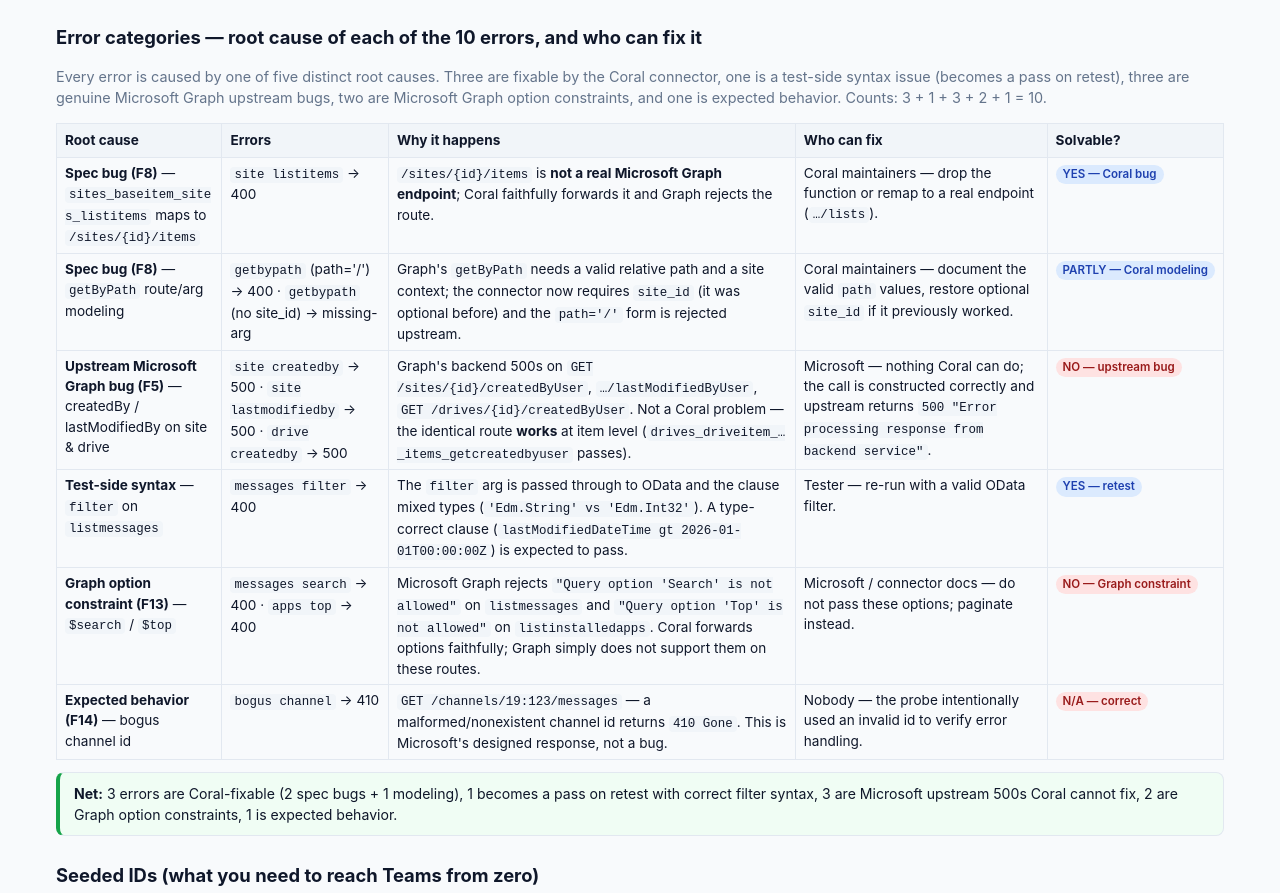
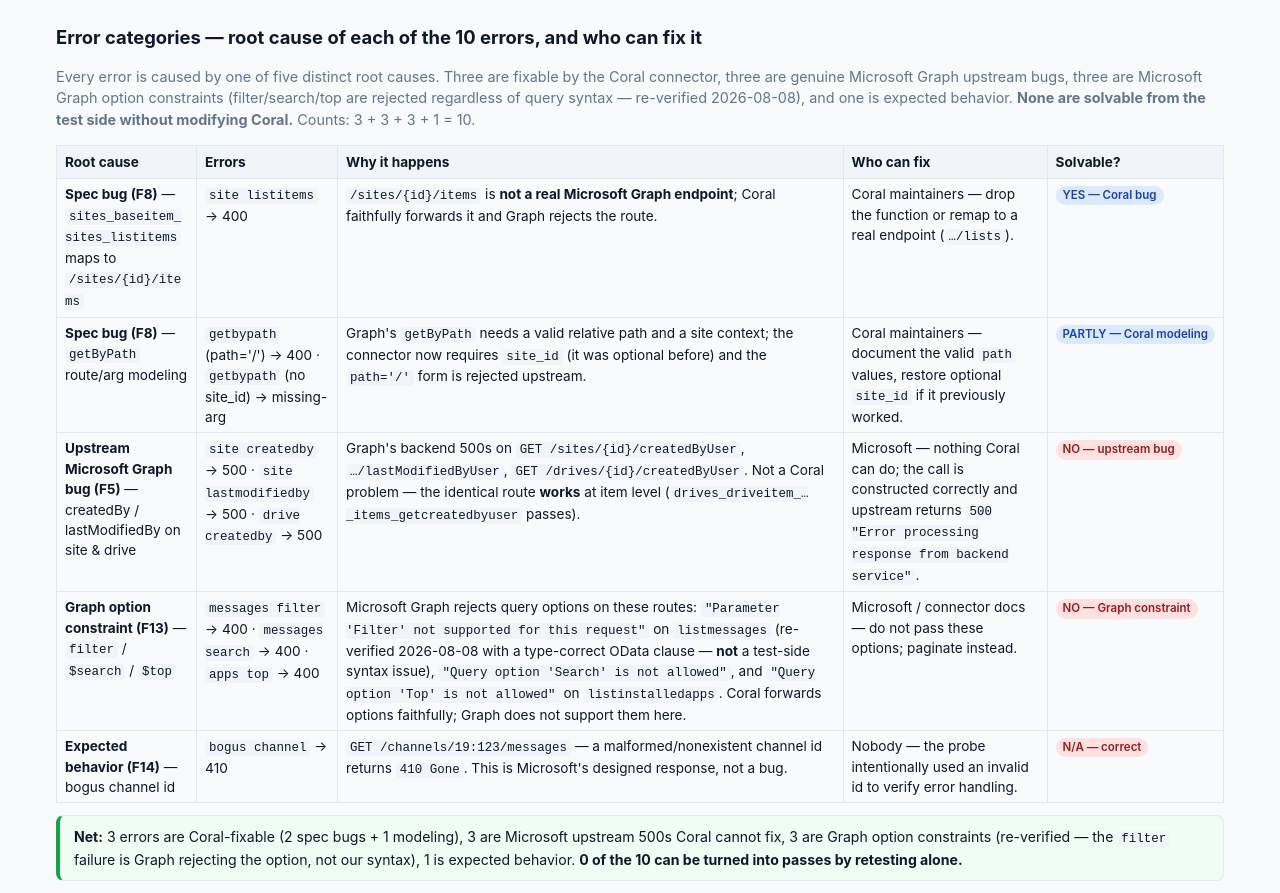
Before and after one commit to FiscalMindset/coral_specs_testing, a plain HTML site: page reports/2026-08-08-sharepoint-teams-coral-sql-data-report-v7.html in a window 1280 px wide. Shown: the part 945-1838 px from the top of the page. Drawn offline with Linux system fonts and the light colour scheme.

Commit message:
fix(report): correct F13 — filter on listmessages is a Graph constraint (re-verified type-correct clause still 400); 0 of 10 errors solvable test-side

```diff
--- a/frontend/js/data.js
+++ b/frontend/js/data.js
@@ -17,7 +17,7 @@
       "F4/F5 persist — user rows carry no id column; site/drive createdByUser routes still 500 upstream",
       "F8 persists — sites_baseitem_sites_listitems still maps non-endpoint → 400; getByPath now requires site_id",
       "F11 — teams listtags → 403: app role set lacks TeamworkTag.Read (permission gap, needs consent update)",
-      "F13/F14 — Graph option constraints: top rejected on listinstalledapps, search rejected on listmessages; bogus channel → 410 Gone",
+      "F13/F14 — Graph option constraints: filter/search/top all rejected on listmessages/listinstalledapps (filter re-verified type-correct, still 400); bogus channel → 410 Gone",
       "F15 — connector drift: 6,038 table functions (+262 vs v6), 736 tables, still exactly one zero-arg function"
     ],
     md: "reports/2026-08-08-sharepoint-teams-coral-sql-data-report-v7.html",
--- a/reports/2026-08-08-sharepoint-teams-coral-sql-data-report-v7.html
+++ b/reports/2026-08-08-sharepoint-teams-coral-sql-data-report-v7.html
@@ -130,19 +130,18 @@
 </div>
 
 <h2>Error categories — root cause of each of the 10 errors, and who can fix it</h2>
-<p class="sub">Every error is caused by one of five distinct root causes. Three are fixable by the Coral connector, one is a test-side syntax issue (becomes a pass on retest), three are genuine Microsoft Graph upstream bugs, two are Microsoft Graph option constraints, and one is expected behavior. Counts: 3 + 1 + 3 + 2 + 1 = 10.</p>
+<p class="sub">Every error is caused by one of five distinct root causes. Three are fixable by the Coral connector, three are genuine Microsoft Graph upstream bugs, three are Microsoft Graph option constraints (filter/search/top are rejected regardless of query syntax — re-verified 2026-08-08), and one is expected behavior. <strong>None are solvable from the test side without modifying Coral.</strong> Counts: 3 + 3 + 3 + 1 = 10.</p>
 <div class="tbl-scroll">
 <table>
 <tr><th>Root cause</th><th>Errors</th><th>Why it happens</th><th>Who can fix</th><th>Solvable?</th></tr>
 <tr><td><strong>Spec bug (F8)</strong> — <code>sites_baseitem_sites_listitems</code> maps to <code>/sites/{id}/items</code></td><td><code>site listitems</code> → 400</td><td><code>/sites/{id}/items</code> is <strong>not a real Microsoft Graph endpoint</strong>; Coral faithfully forwards it and Graph rejects the route.</td><td>Coral maintainers — drop the function or remap to a real endpoint (<code>…/lists</code>).</td><td><span class='st st-fixed'>YES — Coral bug</span></td></tr>
 <tr><td><strong>Spec bug (F8)</strong> — <code>getByPath</code> route/arg modeling</td><td><code>getbypath</code> (path='/') → 400 · <code>getbypath</code> (no site_id) → missing-arg</td><td>Graph's <code>getByPath</code> needs a valid relative path and a site context; the connector now requires <code>site_id</code> (it was optional before) and the <code>path='/'</code> form is rejected upstream.</td><td>Coral maintainers — document the valid <code>path</code> values, restore optional <code>site_id</code> if it previously worked.</td><td><span class='st st-fixed'>PARTLY — Coral modeling</span></td></tr>
 <tr><td><strong>Upstream Microsoft Graph bug (F5)</strong> — createdBy / lastModifiedBy on site &amp; drive</td><td><code>site createdby</code> → 500 · <code>site lastmodifiedby</code> → 500 · <code>drive createdby</code> → 500</td><td>Graph's backend 500s on <code>GET /sites/{id}/createdByUser</code>, <code>…/lastModifiedByUser</code>, <code>GET /drives/{id}/createdByUser</code>. Not a Coral problem — the identical route <strong>works</strong> at item level (<code>drives_driveitem_…_items_getcreatedbyuser</code> passes).</td><td>Microsoft — nothing Coral can do; the call is constructed correctly and upstream returns <code>500 "Error processing response from backend service"</code>.</td><td><span class='st st-error'>NO — upstream bug</span></td></tr>
-<tr><td><strong>Test-side syntax</strong> — <code>filter</code> on <code>listmessages</code></td><td><code>messages filter</code> → 400</td><td>The <code>filter</code> arg is passed through to OData and the clause mixed types (<code>'Edm.String' vs 'Edm.Int32'</code>). A type-correct clause (<code>lastModifiedDateTime gt 2026-01-01T00:00:00Z</code>) is expected to pass.</td><td>Tester — re-run with a valid OData filter.</td><td><span class='st st-fixed'>YES — retest</span></td></tr>
-<tr><td><strong>Graph option constraint (F13)</strong> — <code>$search</code> / <code>$top</code></td><td><code>messages search</code> → 400 · <code>apps top</code> → 400</td><td>Microsoft Graph rejects <code>"Query option 'Search' is not allowed"</code> on <code>listmessages</code> and <code>"Query option 'Top' is not allowed"</code> on <code>listinstalledapps</code>. Coral forwards options faithfully; Graph simply does not support them on these routes.</td><td>Microsoft / connector docs — do not pass these options; paginate instead.</td><td><span class='st st-error'>NO — Graph constraint</span></td></tr>
+<tr><td><strong>Graph option constraint (F13)</strong> — <code>filter</code> / <code>$search</code> / <code>$top</code></td><td><code>messages filter</code> → 400 · <code>messages search</code> → 400 · <code>apps top</code> → 400</td><td>Microsoft Graph rejects query options on these routes: <code>"Parameter 'Filter' not supported for this request"</code> on <code>listmessages</code> (re-verified 2026-08-08 with a type-correct OData clause — <strong>not</strong> a test-side syntax issue), <code>"Query option 'Search' is not allowed"</code>, and <code>"Query option 'Top' is not allowed"</code> on <code>listinstalledapps</code>. Coral forwards options faithfully; Graph does not support them here.</td><td>Microsoft / connector docs — do not pass these options; paginate instead.</td><td><span class='st st-error'>NO — Graph constraint</span></td></tr>
 <tr><td><strong>Expected behavior (F14)</strong> — bogus channel id</td><td><code>bogus channel</code> → 410</td><td><code>GET /channels/19:123/messages</code> — a malformed/nonexistent channel id returns <code>410 Gone</code>. This is Microsoft's designed response, not a bug.</td><td>Nobody — the probe intentionally used an invalid id to verify error handling.</td><td><span class='st st-gated'>N/A — correct</span></td></tr>
 </table>
 </div>
-<div class="notice ok"><strong>Net:</strong> 3 errors are Coral-fixable (2 spec bugs + 1 modeling), 1 becomes a pass on retest with correct filter syntax, 3 are Microsoft upstream 500s Coral cannot fix, 2 are Graph option constraints, 1 is expected behavior.</div>
+<div class="notice ok"><strong>Net:</strong> 3 errors are Coral-fixable (2 spec bugs + 1 modeling), 3 are Microsoft upstream 500s Coral cannot fix, 3 are Graph option constraints (re-verified — the <code>filter</code> failure is Graph rejecting the option, not our syntax), 1 is expected behavior. <strong>0 of the 10 can be turned into passes by retesting alone.</strong></div>
 
 <h2>Seeded IDs (what you need to reach Teams from zero)</h2>
 <div class="tbl-scroll">
@@ -302,7 +301,7 @@
 <tr><td>F8</td><td><strong><code>sites_baseitem_sites_listitems</code> still maps a non-endpoint</strong> (<code>/sites/{id}/items</code>) → 400.</td><td>400 invalidRequest</td><td><span class='st st-finding'>SPEC BUG</span></td></tr>
 <tr><td>F11</td><td><strong><code>teams_teamworktag_teams_listtags</code> → 403</strong> — app's role set lacks <code>TeamworkTag.Read</code>/<code>ReadWrite</code>. Permission gap, not spec bug; needs a consent update, not a catalog fix.</td><td>403 Forbidden (role list excludes TeamworkTag.Read)</td><td><span class='st st-finding'>PERM GAP</span></td></tr>
 <tr><td>F12</td><td><strong><code>me_team_me_getjoinedteams</code> still requires <code>team_id</code></strong> — the "list my teams" route is mis-modeled as a get-by-id; the working path is the <code>users_team_users_listjoinedteams</code> family.</td><td>arguments_json requires team_id</td><td><span class='st st-finding'>CATALOG</span></td></tr>
-<tr><td>F13</td><td><strong>Graph option constraints on Teams routes</strong> — <code>top</code> is rejected on <code>listinstalledapps</code> and <code>search</code> is rejected on <code>listmessages</code> ("Query option 'Top/Search' is not allowed"); <code>filter</code> on listmessages needs a type-correct clause.</td><td>400/400/400</td><td><span class='st st-finding'>GRAPH CONSTRAINT</span></td></tr>
+<tr><td>F13</td><td><strong>Graph option constraints on Teams routes</strong> — <code>filter</code>, <code>search</code>, and <code>top</code> are all rejected on <code>listmessages</code>/<code>listinstalledapps</code> ("Filter not supported", "Query option 'Search/Top' is not allowed"). <code>filter</code> was re-verified with a type-correct OData clause — still 400, so it is <strong>not</strong> a test-side syntax issue.</td><td>400/400/400</td><td><span class='st st-finding'>GRAPH CONSTRAINT</span></td></tr>
 <tr><td>F14</td><td><strong>Bogus channel id → 410 Gone</strong> (not 404) on messages — malformed channel ids surface as Gone/UnknownError.</td><td>channel 19:123 → 410</td><td><span class='st st-finding'>GRAPH CONSTRAINT</span></td></tr>
 <tr><td>F15</td><td><strong>Connector drift</strong> — table functions now 6,038 (was 5,776 in v6, +262); tables 736, columns 6,001. Still exactly <strong>one</strong> zero-arg function (<code>search_getsearchentity()</code> → 404).</td><td>catalog counts this run</td><td><span class='st st-finding'>CATALOG</span></td></tr>
 </table>
```
